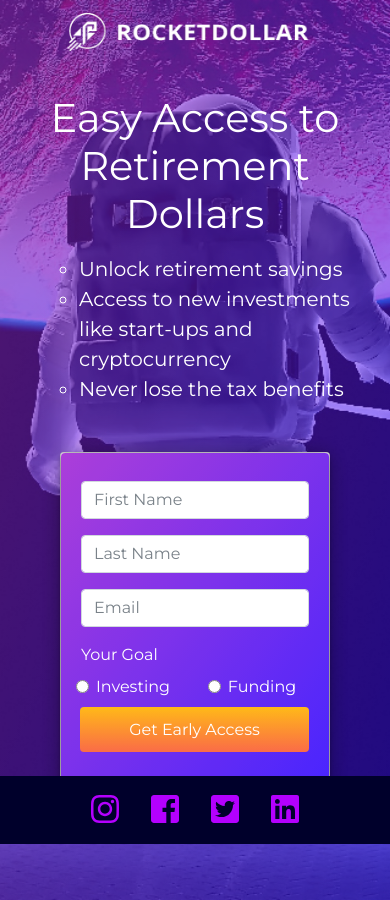
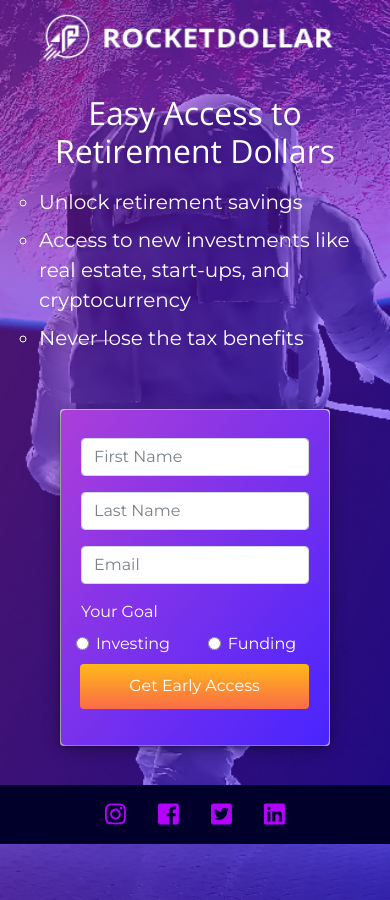
Before and after one commit to tronsix/rocketdollar, a plain HTML site: page index.html in a window 390 px wide. Drawn offline with nearby package versions, Linux system fonts and the light colour scheme.

Commit message:
Updated responsive styling

```diff
--- a/index.html
+++ b/index.html
@@ -35,10 +35,21 @@
             .wht{
                 color: #fff;
             }
+            h1{
+                font-family: 'Open Sans', sans-serif;
+            }
+            #benefits{
+                max-width: 450px;
+            }
+            .display-4{
+                font-weight: 400;
+            }
+            ul{
+                padding: 0;
+            }
             /* body */
             body {
-            font-family: 'Montserrat', sans-serif;
-                font-weight: 400;
+             font-family: 'Montserrat', sans-serif;
             }
             .content {
                 z-index: 2;
@@ -85,8 +96,11 @@
             #logo{
                 height: 60px;
                 width: 300px;
+                background-size: cover;
                 background-image: url("img/rd-logo-long-wht.png");
                 background-repeat: no-repeat;
+                position: fixed;
+                top: 0px;
             }
             /* form */
             .purp-gradient{
@@ -94,9 +108,6 @@
                 opacity: .9;
                 box-shadow: 0 2px 5px 0 rgba(0,0,0,0.4),0 2px 20px 0 rgba(0,0,0,0.4)!important;
             }
-            /* .box-shadow{
-                box-shadow: 0 2px 5px 0 rgba(0,0,0,0.2),0 2px 20px 0 rgba(0,0,0,0.2)!important;
-            } */
             .bg-purple {
                 background: linear-gradient(to bottom, #FFB200, #FA5C34);
                 border: none;
@@ -111,14 +122,19 @@
             .nav-btm:hover{
                 color: #320047;
             }
-
+            /* responsive lg sizes and down */
+            @media (max-width: 1200px) {
+            .display-4 {
+                font-size: 2.5rem;
+            }
+            }
             /* responsive md sizes and down */
             @media (max-width: 991.98px) {
             .mt-60 {
                 margin-top: 60px;
             }
             .display-4 {
-                font-size: 2.5rem;
+                font-size: 2rem;
             }
             .navbar-btm {
                 font-size: 1rem;
@@ -132,10 +148,14 @@
                 background-image: url("img/astro-2.jpg");
             }
             #logo{
-                height: 60px;
-                width: 250px;
+                height: 50px;
+                width: 300px;
                 background-size: contain;
                 background-repeat: no-repeat;
+                top: 5px;
+            }
+            .nav-top{
+                font-size: 1.12rem;
             }
             .navbar-btm {
                 text-align: center;
@@ -153,13 +173,18 @@
             .h-sm-100{
                 height: 900px;
             }
+            #logo{
+                height: 60px;
+                width: 300px;
+                background-size: cover;
+                position: initial;
+            }
             .navbar-brand{
                 display: flex;
                 justify-content: center;
             }
             .nav-top{
                 color: #B400FF;
-                font-size: 1.5 rem;
             }
             .nav-top:hover{
                 color:#6C2799;
@@ -219,11 +244,11 @@
                 <div class="row">
                     <div class="col-12 col-md-6 mt-80 mt-lg-3">
                         <h1 class="mt-4 mt-lg-3 display-4">Easy Access to Retirement Dollars</h1>
-                        <ul class="mt-sm-4 ml-lg-5 mt-3 ml-4 mb-5 list-unstyled">
+                        <ul id="benefits" class="mt-sm-4 ml-lg-5 mt-3 ml-4 mb-5 list-unstyled">
                             <ul>
-                                <li class="lead text-left">Unlock retirement savings</li>
-                                <li class="lead text-left">Access to new investments like start-ups and cryptocurrency</li>
-                                <li class="lead text-left">Never lose the tax benefits</li>
+                                <li class="lead text-left pb-2">Unlock retirement savings</li>
+                                <li class="lead text-left pb-2">Access to new investments like real estate, start-ups, and cryptocurrency</li>
+                                <li class="lead text-left pb-2">Never lose the tax benefits</li>
                             </ul>
                         </ul>
                     </div>
```
